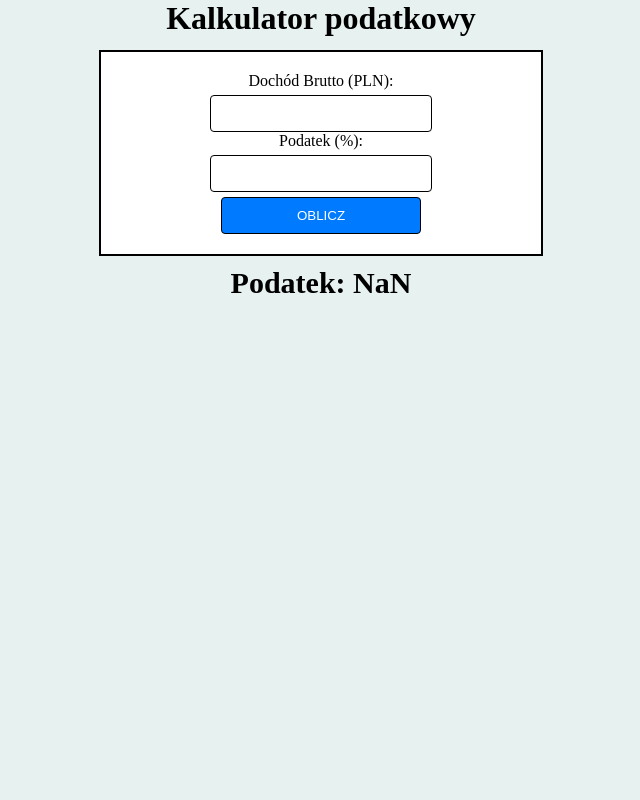
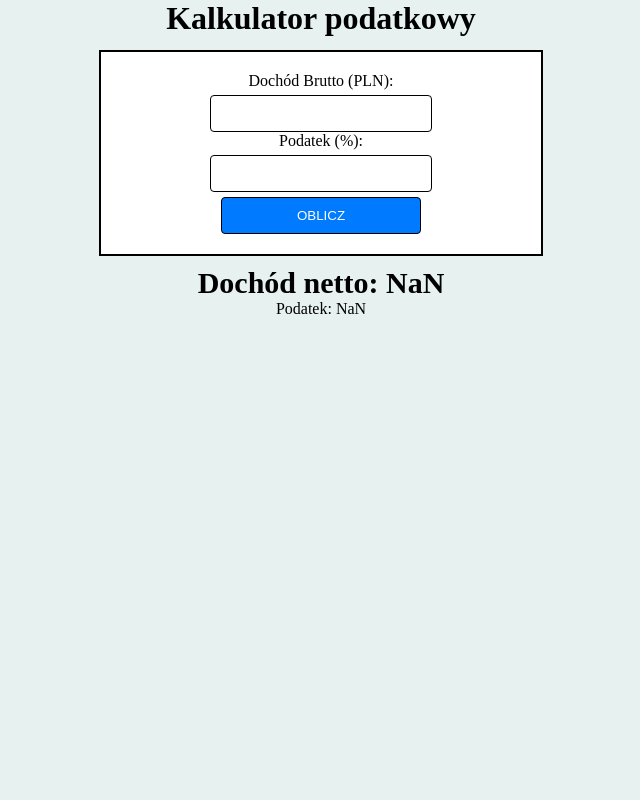
Before and after one commit to XaweryS/Praktyki_tydz1_2C, a plain HTML site: page zad1.html in a window 1280 px wide. Both pictures are taken after a click on the button "OBLICZ". Shown: the top 800 px of the page, without its empty margins (319-959 px from the left). Drawn offline with Linux system fonts and the light colour scheme.

Commit message:
Update zad1.html

```diff
--- a/zad1.html
+++ b/zad1.html
@@ -19,6 +19,7 @@
             <button onclick="oblicz()">OBLICZ</button>
         </div>
         <div id="wynik"></div>
+        <div id="wynik2"></div>
     </div>
     <div id="stopka">
         <a href="main.html">Powrót</a>
@@ -29,7 +30,7 @@
             pod = (brutto * podatek) / 100;
             netto = brutto - pod;
             document.getElementById('wynik').innerHTML ="Dochód netto: " +netto ;
-            document.getElementById('wynik').innerHTML = "Podatek: " +pod;
+            document.getElementById('wynik2').innerHTML = "Podatek: " +pod;
         }
     </script>
     </div>
```
